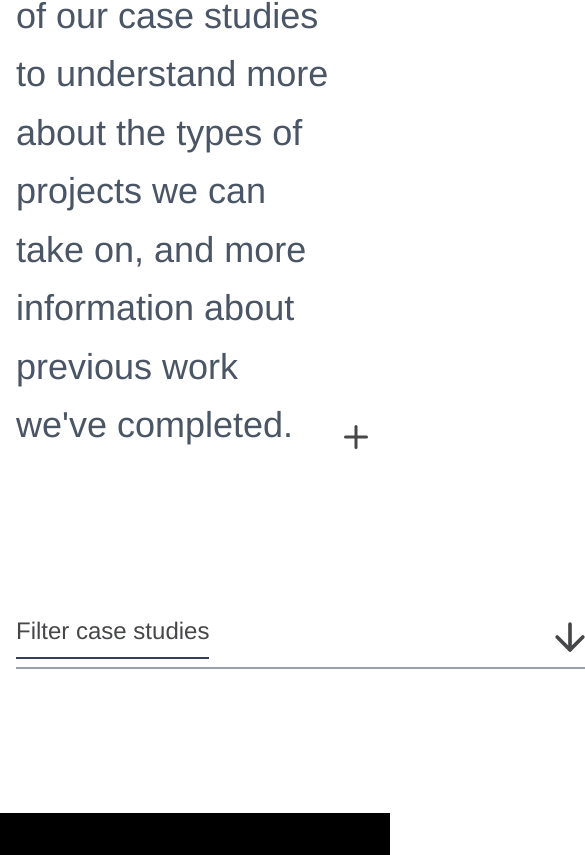
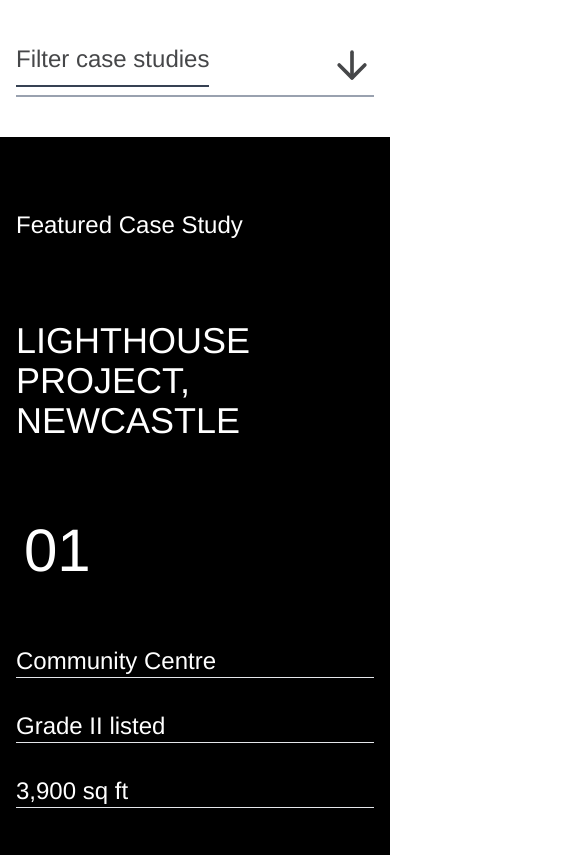
Before and after one commit to Coder-Gamma/edin-website-project, a React (Vite) app: page /case-study in a window 390 px wide. Shown: the part 1409-2264 px from the top of the page, 585 px wide, since content can reach past the window. Built offline with nearby package versions, Linux system fonts and the light colour scheme.

Commit message:
applied some responsiveness on the new components of case study page.

```diff
--- a/src/components/case-study/CaseStudyArticle.tsx
+++ b/src/components/case-study/CaseStudyArticle.tsx
@@ -5,19 +5,19 @@ import { ArrowDown } from "lucide-react";
 const CaseStudyArticle = () => {
   return (
     <div>
-      <div className="flex justify-between mx-4 my-40">
+      <div className="flex justify-between mx-4 my-10 md:my-40">
         <div>
-          <p className="text-4xl max-w-4xl tracking-normal leading-relaxed font-thin text-gray-600">
+          <p className="text-2xl md:text-4xl md:max-w-4xl tracking-normal leading-relaxed font-thin text-gray-600">
             Take a look at some of our case studies to understand more about the
             types of projects we can take on, and more information about
             previous work we've completed.
           </p>
         </div>
         <div className="flex flex-col-reverse">
-          <Plus size={36} className="" />
+          <Plus size={36} className="hidden md:block" />
         </div>
       </div>
-      <div className="w-xl my-36 mx-4">
+      <div className="md:w-xl md:my-36 my-10 mx-4">
         <div className="flex justify-between">
           <span className="border-b-2 border-gray-700 text-2xl">
             Filter case studies
--- a/src/components/case-study/FeaturedCaseStudy.tsx
+++ b/src/components/case-study/FeaturedCaseStudy.tsx
@@ -4,9 +4,9 @@ import featuredImage from "./images/new-castle/Newcastle31a.jpg";
 const FeaturedCaseStudy = () => {
   return (
     <div>
-      <div className="flex bg-black text-white px-4 py-18 gap-20">
+      <div className="flex flex-col md:flex-row bg-black text-white px-4 py-18 gap-20">
         {/* LEFT SIDE KO  */}
-        <div>
+        <div className="order-1">
           <span className="text-2xl inline-block mb-20">
             Featured Case Study
           </span>
@@ -16,7 +16,7 @@ const FeaturedCaseStudy = () => {
         </div>
 
         {/* RIGHT SIDE KO  */}
-        <div className="text-2xl min-w-64 flex flex-col gap-8">
+        <div className="text-2xl min-w-64 flex flex-col gap-8 order-2">
           <p className="text-6xl mb-8 ml-2 ">01</p>
           <p className="border-b border-gray-200">Community Centre</p>
           <p className="border-b border-gray-200">Grade II listed</p>
```
